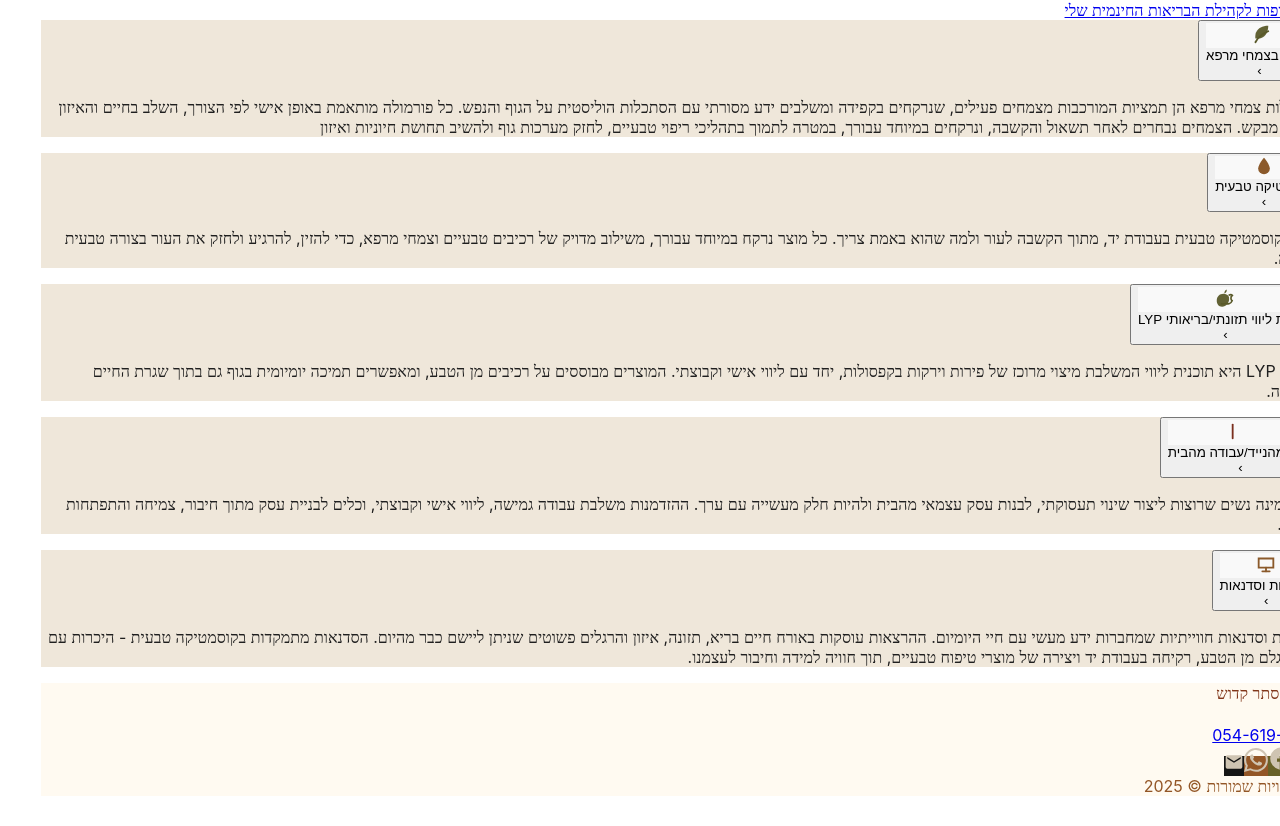
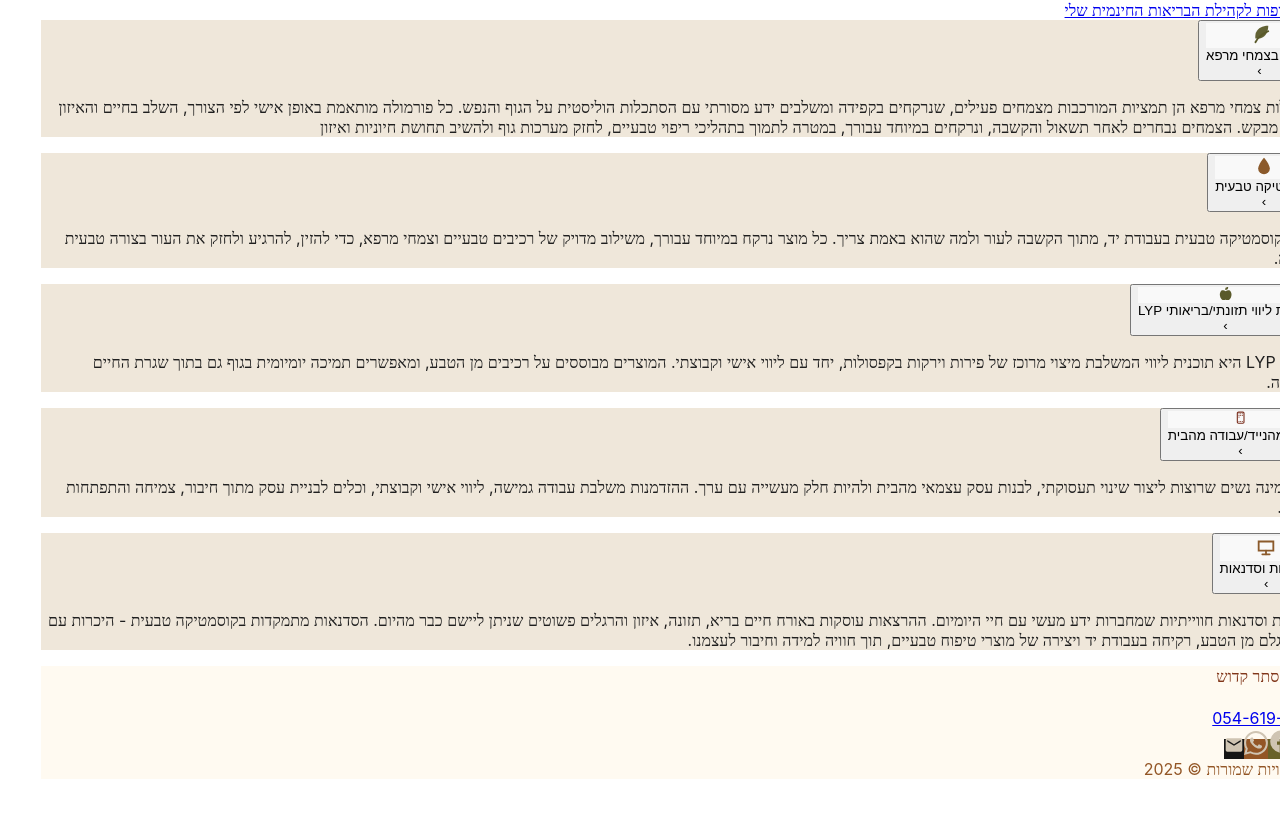
Before and after one commit to sagivab/yamit, a React (Create React App) app: page / in a window 1280 px wide. Shown: the part 2294-3120 px from the top of the page. Built offline with nearby package versions, Linux system fonts and the light colour scheme.

Commit message:
Apple & phone icons replace

```diff
--- a/src/Home.tsx
+++ b/src/Home.tsx
@@ -1,6 +1,8 @@
 import React, { useEffect, useState } from "react";
 import LinkCard from "./LinkCard";
 import "./Home.css";
+import { FaAppleAlt } from "react-icons/fa";
+import { CgHomeScreen } from "react-icons/cg";
 
 function YamitPage() {
   const [animateWA, setAnimateWA] = useState(false);
@@ -34,39 +36,6 @@ function YamitPage() {
   const DropIcon = () => (
     <svg viewBox="0 0 24 24" width="20" height="20" fill="currentColor">
       <path d="M12 2s7 8 7 13a7 7 0 1 1-14 0c0-5 7-13 7-13Z" />
-    </svg>
-  );
-
-  const AppleIcon = () => (
-    <svg viewBox="0 0 24 24" width="22" height="22" fill="currentColor">
-      <path
-        d="M16.5 13.2c0 4.3-3.2 8.3-7.7 8.3C5.2 21.5 3 18.7 3 15c0-4.6 3-7.6 7.4-7.6c2.6 0 4.3 1.2 5.1 2.1c1.3 1.4 1 3.3.9 3.7Z"
-        opacity="0.95"
-      />
-      <path d="M13.7 2.8c.7 1.7-.3 3.7-2.3 4.4c-.4-1.6.7-3.5 2.3-4.4Z" />
-      <path
-        d="M16.6 8.8c1.1-.7 2.6-.6 3.4.2c-1.2 1-1.7 2.4-1.5 3.6c.1.9.6 1.8 1.3 2.4c-.6 1.5-1.7 2.8-3.4 3.3c-1.7.5-2.9-.3-4.2-.3c-1.3 0-2.6.9-4.1.3"
-        fill="none"
-        stroke="currentColor"
-        strokeWidth="1.8"
-        strokeLinecap="round"
-      />
-    </svg>
-  );
-
-  const ChartIcon = () => (
-    <svg viewBox="0 0 24 24" width="22" height="22" fill="currentColor">
-      <path
-        d="M4 20V5"
-        fill="none"
-        stroke="currentColor"
-        strokeWidth="2"
-        strokeLinecap="round"
-      />
-      <path d="M7 20V12" />
-      <path d="M11 20V9" />
-      <path d="M15 20V6" />
-      <path d="M19 20V14" />
     </svg>
   );
 
@@ -130,7 +99,7 @@ function YamitPage() {
       title: "תוכנית ליווי תזונתי/בריאותי LYP",
       bgColor: "#efe7da",
       accentColor: "#5a5a2a",
-      icon: <AppleIcon />,
+      icon: FaAppleAlt,
       details: (
         <p className="text-lg leading-7 text-black/80">
           תוכנית LYP היא תוכנית ליווי המשלבת מיצוי מרוכז של פירות וירקות
@@ -144,7 +113,7 @@ function YamitPage() {
       title: "עסק מהנייד/עבודה מהבית",
       bgColor: "#efe7da",
       accentColor: "#7a2f1e",
-      icon: <ChartIcon />,
+      icon: CgHomeScreen,
       details: (
         <p className="text-lg leading-7 text-black/80">
           אני מזמינה נשים שרוצות ליצור שינוי תעסוקתי, לבנות עסק עצמאי מהבית
--- a/src/LinkCard.tsx
+++ b/src/LinkCard.tsx
@@ -1,4 +1,5 @@
 import React from "react";
+import { IconType } from "react-icons";
 
 type LinkCardProps = {
   title: string;
@@ -7,7 +8,12 @@ type LinkCardProps = {
   bgColor?: string;
   textColor?: string;
   accentColor?: string;
-  icon?: React.ReactNode;
+  // הטיפוס תומך כעת ברכיב, אלמנט JSX מוכן, או פונקציה שמחזירה רכיב
+  icon?:
+    | IconType
+    | React.ComponentType
+    | React.ReactNode
+    | (() => React.ReactNode);
   isOpen: boolean;
   onToggle: () => void;
   details?: React.ReactNode;
@@ -25,6 +31,31 @@ const LinkCard: React.FC<LinkCardProps> = ({
   onToggle,
   details,
 }) => {
+  // פונקציית עזר חכמה שמפענחת ומציגה את האייקון לפי הסוג שלו
+  const renderIcon = () => {
+    if (!icon) return null;
+
+    // מקרה 1: אם מדובר בפונקציה (למשל פונקציית SVG: () => <svg>...</svg>)
+    if (typeof icon === "function") {
+      // בודקים אם זו קומפוננטת ריאקט (מתחילה באות גדולה או פונקציה רגילה)
+      // ליתר ביטחון, ננסה לרנדר כקומפוננטה, ואם לא - נפעיל כפונקציה
+      const IconComponent = icon as React.ComponentType;
+      // אם השם של הפונקציה ריק או מתחיל באות קטנה, נפעיל אותה ישירות
+      if (icon.name && icon.name[0] === icon.name[0].toUpperCase()) {
+        return <IconComponent />;
+      }
+      return (icon as Function)();
+    }
+
+    // מקרה 2: אם זה כבר אלמנט ריאקט מוכן (למשל <FaAppleAlt /> או <svg>...)
+    if (React.isValidElement(icon)) {
+      return icon;
+    }
+
+    // מקרה מילוט (Fallback)
+    return null;
+  };
+
   return (
     <div
       className="w-full overflow-hidden rounded-2xl shadow-[0_10px_25px_rgba(0,0,0,0.08)] transition-all duration-200 hover:-translate-y-[2px] hover:shadow-[0_16px_32px_rgba(0,0,0,0.10)]"
@@ -47,8 +78,11 @@ const LinkCard: React.FC<LinkCardProps> = ({
               className="w-10 h-10 rounded-full flex items-center justify-center shadow-sm border border-black/10"
               style={{ backgroundColor: "rgba(255,255,255,0.65)" }}
             >
-              <div className="text-xl" style={{ color: accentColor }}>
-                {icon}
+              <div
+                className="text-xl flex items-center justify-center"
+                style={{ color: accentColor }}
+              >
+                {renderIcon()}
               </div>
             </div>
           ) : null}
```
